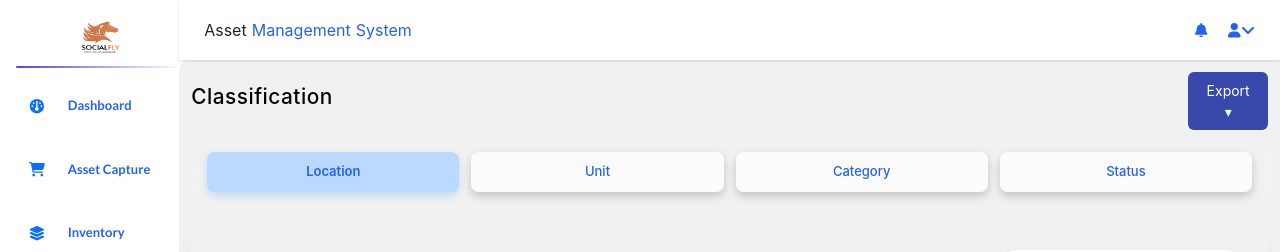
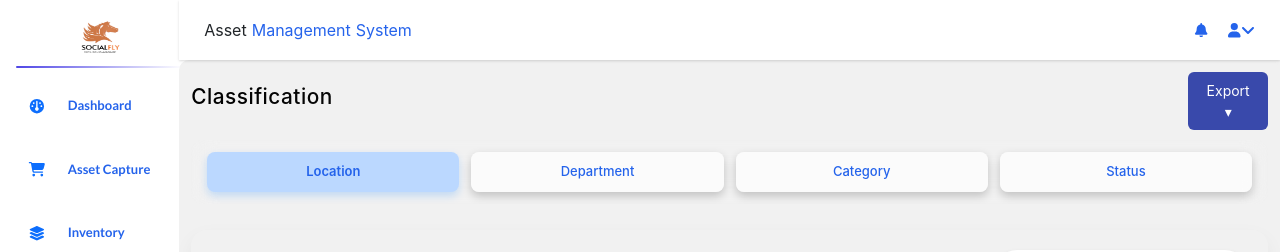
Before and after one commit to AnujNdas/Asset-manager-new, a React (Create React App) app in the folder frontend/: page /classification/location in a window 1280 px wide. Shown: the top 252 px of the page. Built offline with nearby package versions, Linux system fonts and the light colour scheme; no server answers; sample sign-in values are in the browser's storage.

Commit message:
Update Classification.jsx

```diff
--- a/frontend/src/Pages/Classification.jsx
+++ b/frontend/src/Pages/Classification.jsx
@@ -19,7 +19,7 @@ import {
 
 const tabs = [
   { name: "Location", key: "location", path: "/classification/location" },
-  { name: "Unit", key: "unit", path: "/classification/unit" },
+  { name: "Department", key: "unit", path: "/classification/unit" },
   { name: "Category", key: "category", path: "/classification/category" },
   { name: "Status", key: "status", path: "/classification/status" },
 ];
```
